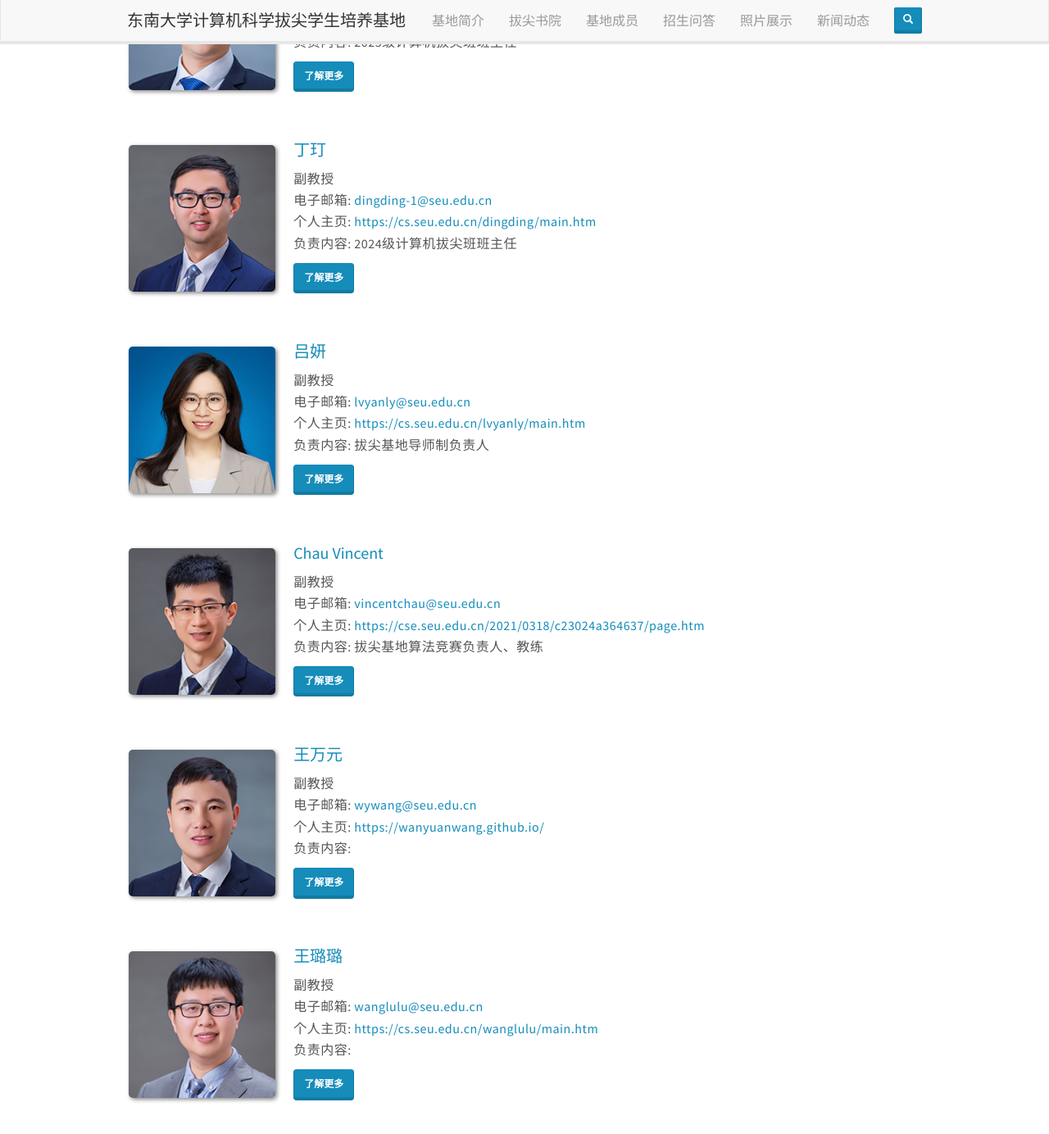
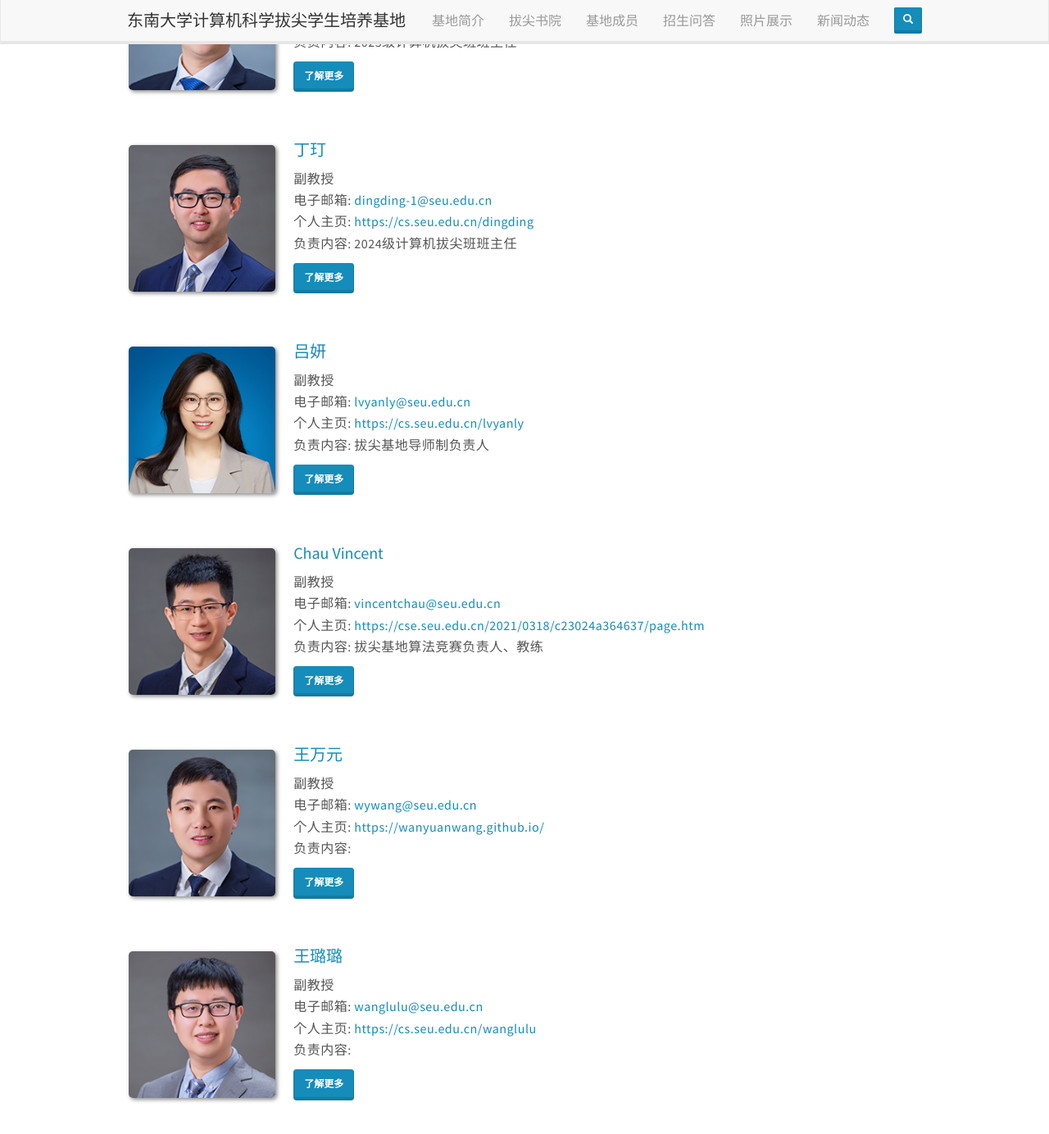
Before and after one commit to ChPu437/chpu437.github.io, a Jekyll site: the page built from _pages/team.md, in a window 1280 px wide and 1400 px high, scrolled down 860 px. Shown: the top 1384 px of the window at 82% size. Built offline with Jekyll 4.4.1, drawn with Linux system fonts in a browser that asks for light colours; nearby versions of some CDN libraries; part of the change alters nothing that is shown.

Commit message:
update staff.yml, remove ../main.htm

```diff
--- a/_data/staff.yml
+++ b/_data/staff.yml
@@ -48,7 +48,7 @@
   photo: dingding.png
   info: 副教授
   email: dingding-1@seu.edu.cn
-  link: https://cs.seu.edu.cn/dingding/main.htm
+  link: https://cs.seu.edu.cn/dingding
   role:
     - 2024级计算机拔尖班班主任
   biography:
@@ -62,7 +62,7 @@
   photo: lvyan.png
   info: 副教授
   email: lvyanly@seu.edu.cn
-  link: https://cs.seu.edu.cn/lvyanly/main.htm
+  link: https://cs.seu.edu.cn/lvyanly
   role:
     - 拔尖基地导师制负责人
   biography:
@@ -98,7 +98,7 @@
   photo: wanglulu.png
   info: 副教授
   email: wanglulu@seu.edu.cn
-  link: https://cs.seu.edu.cn/wanglulu/main.htm
+  link: https://cs.seu.edu.cn/wanglulu
   role:
     -
   biography:
```
